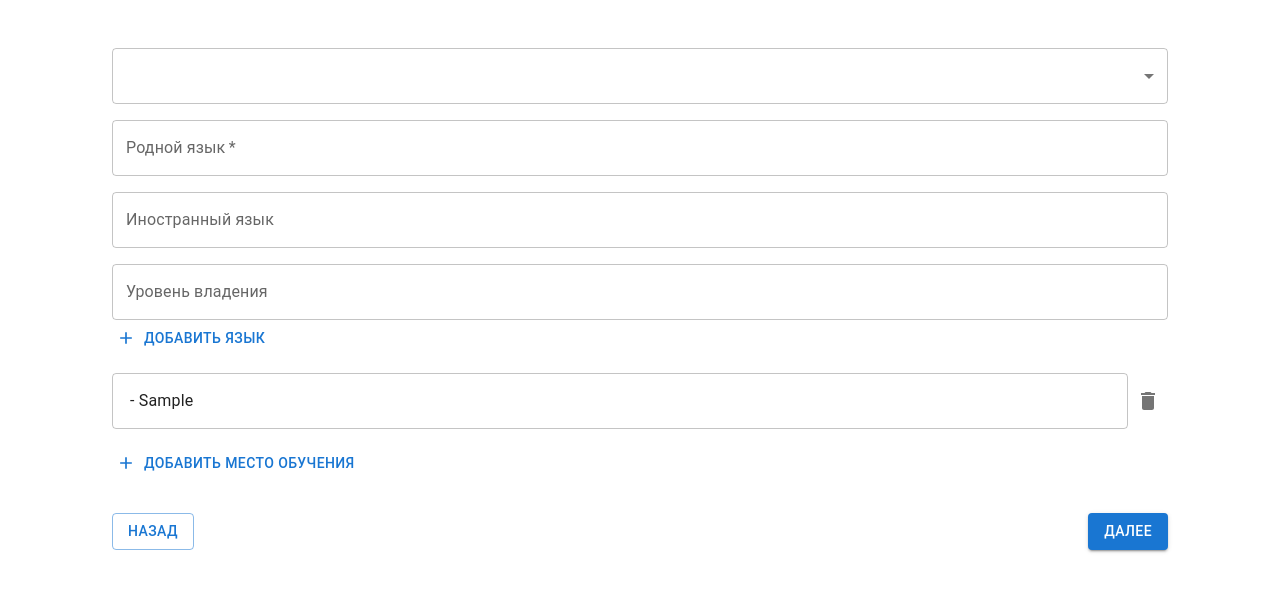
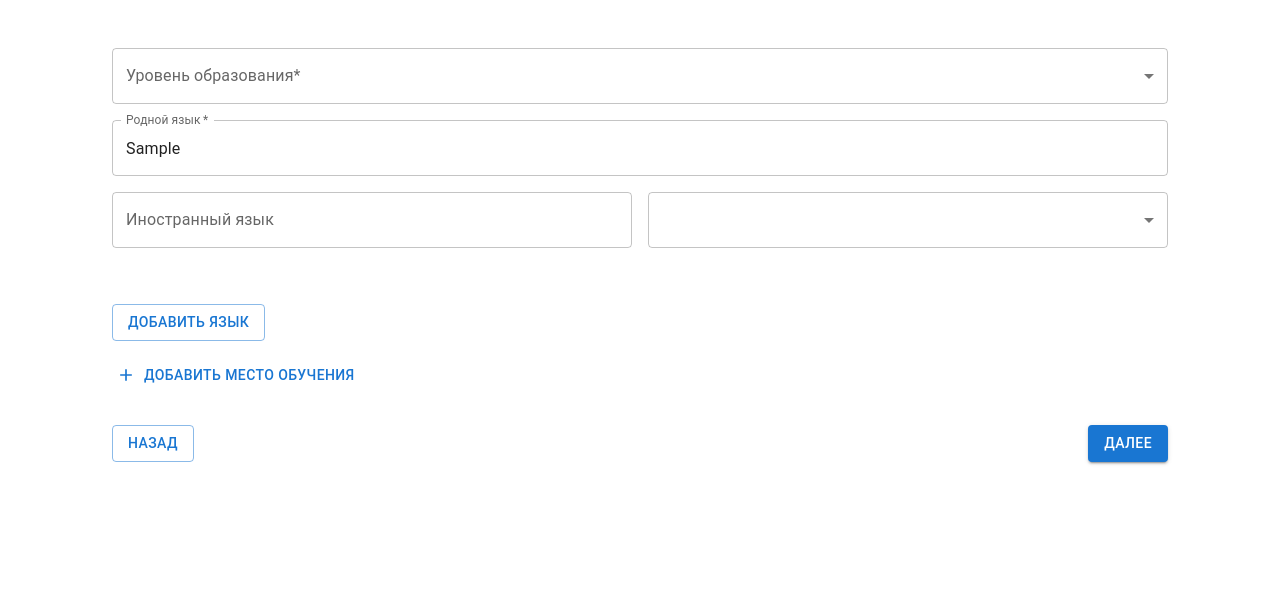
Before and after one commit to detonatorx/test_sigur, a React (Create React App) app: page /education in a window 1280 px wide. Both pictures are taken after typing "Sample" into the empty fields and a click on the button "ДОБАВИТЬ ЯЗЫК". Shown: the top 592 px of the page. Built offline with nearby package versions, Linux system fonts and the light colour scheme.

Commit message:
languages

```diff
--- a/src/components/Education.tsx
+++ b/src/components/Education.tsx
@@ -1,13 +1,64 @@
 import React, { useState } from 'react';
 import { observer } from 'mobx-react-lite';
 import { useNavigate } from 'react-router-dom';
-import { TextField, Button, Grid, Select, MenuItem, IconButton, Box, SelectChangeEvent } from '@mui/material';
+import { TextField, Button, Grid, Select, MenuItem, IconButton, Box, SelectChangeEvent, Typography, InputLabel, FormControl } from '@mui/material';
 import AddIcon from '@mui/icons-material/Add';
 import DeleteIcon from '@mui/icons-material/Delete';
-import { resumeStore } from '../stores/resumeStore';
+import { IForeignLanguage, resumeStore } from '../stores/resumeStore';
+
+interface ILanguageProps {
+  index: number;
+  fieldErrors: Record<string, boolean>;
+  setFieldErrors: React.Dispatch<React.SetStateAction<Record<string, boolean>>>;
+}
+
+const LanguageFields: React.FC<ILanguageProps> = observer(({ index, fieldErrors, setFieldErrors }) => {
+  const handleChange = (event: React.ChangeEvent<HTMLInputElement | HTMLTextAreaElement> | SelectChangeEvent<string>) => {
+    const { name, value } = event.target;
+    resumeStore.updateForeignLanguage(index, name as keyof IForeignLanguage, value);
+  }
+
+  const handleDelete = () => {
+    resumeStore.removeForeignLanguage(index);
+  };
+
+  console.log('resumeStore.foreignLanguages', resumeStore.foreignLanguages)
+  return (
+    <>
+      <Grid item xs={6}>
+        <TextField
+          fullWidth
+          name="language"
+          label="Иностранный язык"
+          value={resumeStore.foreignLanguages[index].language}
+          onChange={handleChange}
+        />
+      </Grid>
+      <Grid item xs={resumeStore.foreignLanguages.length > 1 ? 5 : 6}>
+        <Select
+          labelId="currency-label"
+          name="level"
+          value={resumeStore.foreignLanguages[index].level}
+          onChange={handleChange}
+          fullWidth
+        >
+          <MenuItem value="start">Начальный</MenuItem>
+          <MenuItem value="middle">Средний</MenuItem>
+          <MenuItem value="high">Высокий</MenuItem>
+        </Select>
+      </Grid>
+      <Grid item xs={1}>
+        <IconButton onClick={handleDelete} color="error">
+          {resumeStore.foreignLanguages.length > 1 && <DeleteIcon />}
+        </IconButton>
+      </Grid>
+    </>
+  );
+});
 
 const Education: React.FC = observer(() => {
   const navigate = useNavigate();
+  const [fieldErrors, setFieldErrors] = useState<Record<string, boolean>>({});
   const [foreignLanguage, setForeignLanguage] = useState({ language: '', level: '' });
 
   const handleChange = (event: React.ChangeEvent<HTMLInputElement | HTMLTextAreaElement> | SelectChangeEvent<string>) => {
@@ -16,8 +67,7 @@ const Education: React.FC = observer(() => {
   };
 
   const handleAddForeignLanguage = () => {
-    resumeStore.addForeignLanguage(foreignLanguage);
-    setForeignLanguage({ language: '', level: '' });
+    resumeStore.addForeignLanguage({ language: '', level: '' });
   };
 
   const handleAddEducation = () => {
@@ -40,7 +90,10 @@ const Education: React.FC = observer(() => {
     <form onSubmit={handleSubmit}>
       <Grid container spacing={2}>
         <Grid item xs={12}>
+          <FormControl fullWidth error={fieldErrors.educationLevel}>
+            <InputLabel id="educationLevelId">Уровень образования*</InputLabel>
             <Select
+              labelId="educationLevelId"
               fullWidth
               name="educationLevel"
               value={resumeStore.educationLevel}
@@ -51,6 +104,7 @@ const Education: React.FC = observer(() => {
               <MenuItem value="vocational">Среднее специальное</MenuItem>
               <MenuItem value="higher">Высшее</MenuItem>
             </Select>
+          </FormControl>
         </Grid>
         <Grid item xs={12}>
           <TextField
@@ -62,42 +116,20 @@ const Education: React.FC = observer(() => {
             required
           />
         </Grid>
+
+        {resumeStore.foreignLanguages && (
+          <>
+            {resumeStore.foreignLanguages.map((_, index) => (
+              <LanguageFields key={index} index={index} fieldErrors={fieldErrors} setFieldErrors={setFieldErrors} />
+            ))}
             <Grid item xs={12}>
-          <TextField
-            fullWidth
-            name="language"
-            label="Иностранный язык"
-            value={foreignLanguage.language}
-            onChange={(e) => setForeignLanguage({ ...foreignLanguage, language: e.target.value })}
-          />
-        </Grid>
-        <Grid item xs={12}>
-          <TextField
-            fullWidth
-            name="level"
-            label="Уровень владения"
-            value={foreignLanguage.level}
-            onChange={(e) => setForeignLanguage({ ...foreignLanguage, level: e.target.value })}
-          />
-          <Button onClick={handleAddForeignLanguage} startIcon={<AddIcon />}>
+              <Button variant="outlined" onClick={handleAddForeignLanguage}>
                 Добавить язык
               </Button>
             </Grid>
-        {resumeStore.foreignLanguages.map((lang, index) => (
-          <Grid item xs={12} key={index}>
-            <Box display="flex" alignItems="center">
-              <TextField
-                fullWidth
-                value={`${lang.language} - ${lang.level}`}
-                InputProps={{ readOnly: true }}
-              />
-              <IconButton onClick={() => resumeStore.removeForeignLanguage(index)}>
-                <DeleteIcon />
-              </IconButton>
-            </Box>
-          </Grid>
-        ))}
-        {resumeStore.educations.map((edu, index) => (
+          </>
+        )}
+        {/* {resumeStore.educations.map((edu, index) => (
           <Grid container spacing={2} key={index}>
             <Grid item xs={12}>
               <TextField
@@ -140,7 +172,7 @@ const Education: React.FC = observer(() => {
               />
             </Grid>
           </Grid>
-        ))}
+        ))} */}
         <Grid item xs={12}>
           <Button onClick={handleAddEducation} startIcon={<AddIcon />}>
             Добавить место обучения
--- a/src/stores/resumeStore.ts
+++ b/src/stores/resumeStore.ts
@@ -17,6 +17,10 @@ interface Education {
   graduationYear: string;
 }
 
+export interface IForeignLanguage {
+  language: string;
+  level: string;
+}
 class ResumeStore {
   // Basic Info
   photo: string = '';
@@ -83,6 +87,15 @@ class ResumeStore {
     this.foreignLanguages.push(language);
   }
 
+  updateForeignLanguage(index: number, field: keyof IForeignLanguage, value: string | boolean | Date | null) {
+    if (index >= 0 && index < this.foreignLanguages.length) {
+      this.foreignLanguages[index] = {
+        ...this.foreignLanguages[index],
+        [field]: value
+      };
+    }
+  }
+
   removeForeignLanguage(index: number) {
     this.foreignLanguages.splice(index, 1);
   }
```
Lines whose indentation alone changed are shown as unchanged.
